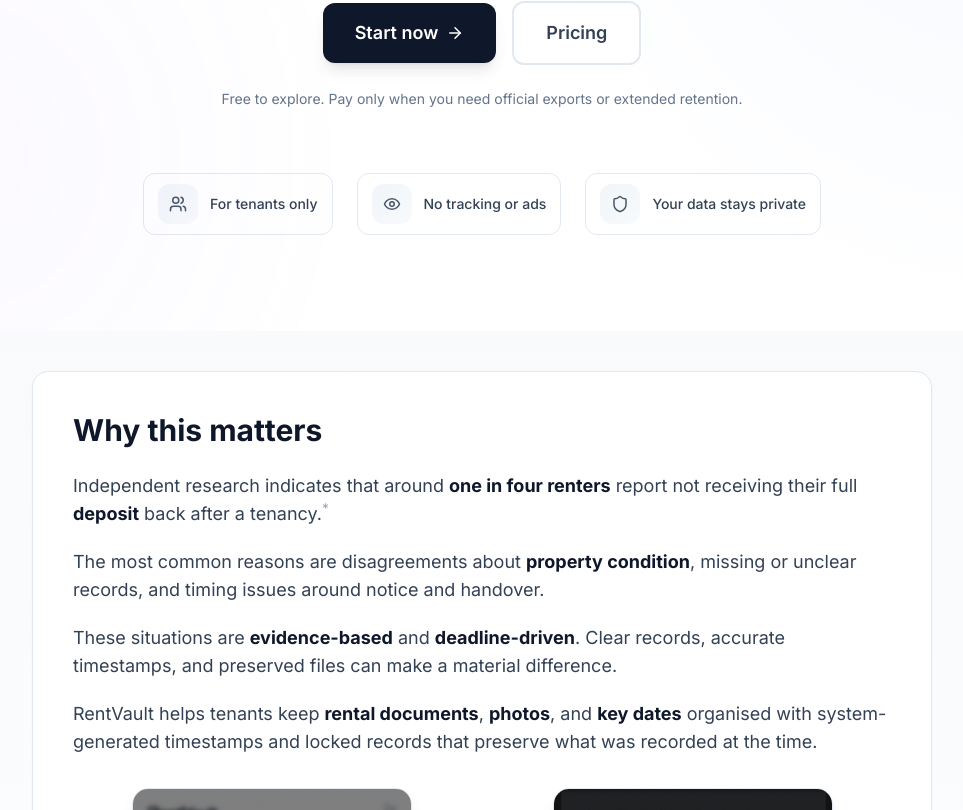
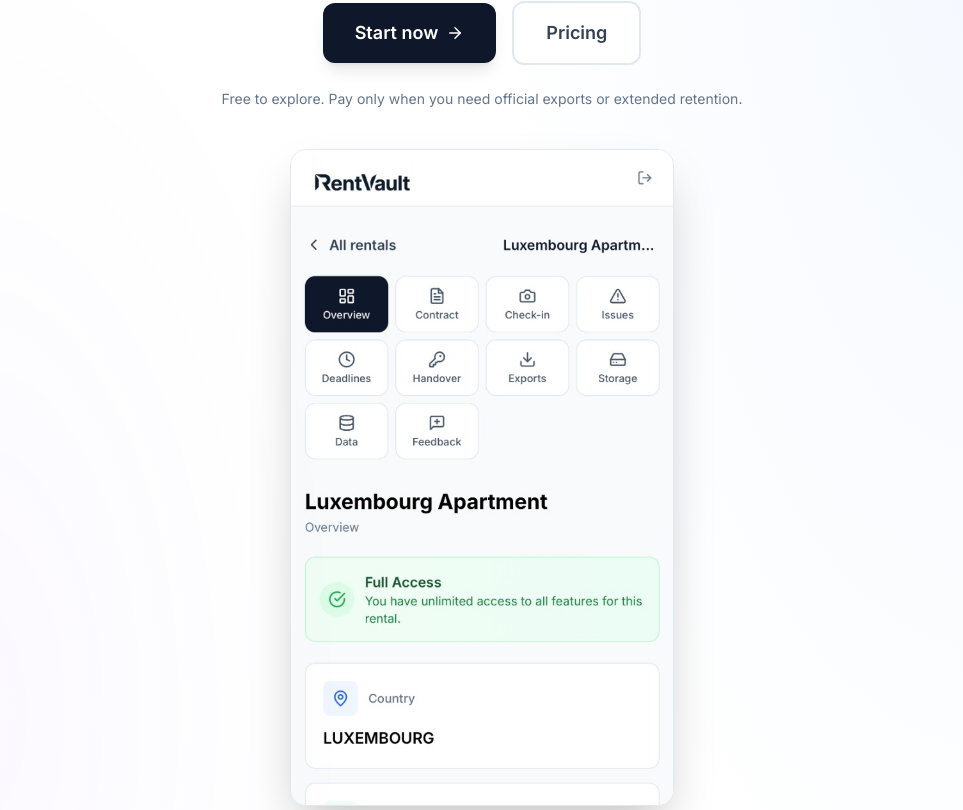
Before and after one commit to pipiagiorgi-rgb/guard-rent, a Next.js app: page / in a window 1280 px wide. Shown: the part 610-1420 px from the top of the page, without its empty margins (158-1121 px from the left). Built offline with nearby package versions, Linux system fonts and the light colour scheme; no server answers.

Commit message:
Add dashboard overview screenshot to hero section - Luxembourg trust signal

```diff
--- a/src/app/page.tsx
+++ b/src/app/page.tsx
@@ -100,6 +100,18 @@ export default function Home() {
                         <p className="text-sm text-slate-500 animate-fade-in-up opacity-0 delay-400">
                             Free to explore. Pay only when you need official exports or extended retention.
                         </p>
+
+                        {/* Hero Screenshot - Dashboard Overview */}
+                        <div className="mt-10 mx-auto max-w-sm animate-fade-in-up opacity-0 delay-500">
+                            <div className="rounded-2xl overflow-hidden shadow-2xl border border-slate-200 bg-white">
+                                <img
+                                    src="/screenshots/dashboard-overview.png"
+                                    alt="RentVault dashboard showing Luxembourg Apartment with full access"
+                                    className="w-full h-auto"
+                                    loading="eager"
+                                />
+                            </div>
+                        </div>
 
                         {/* Trust Strip */}
                         <div className="flex flex-col sm:flex-row justify-center items-center gap-4 sm:gap-6 mt-10 pt-6 animate-fade-in-up opacity-0 delay-500">
```
Also changed, not shown: public/screenshots/dashboard-overview.png (added).
